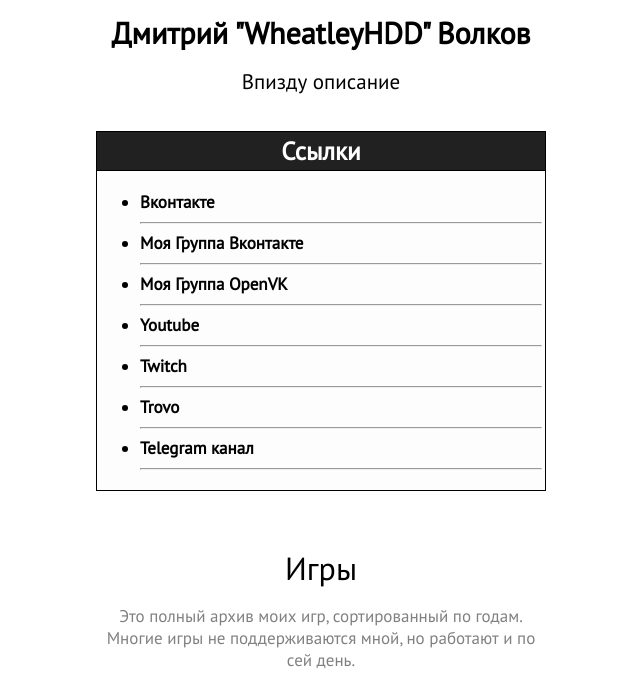
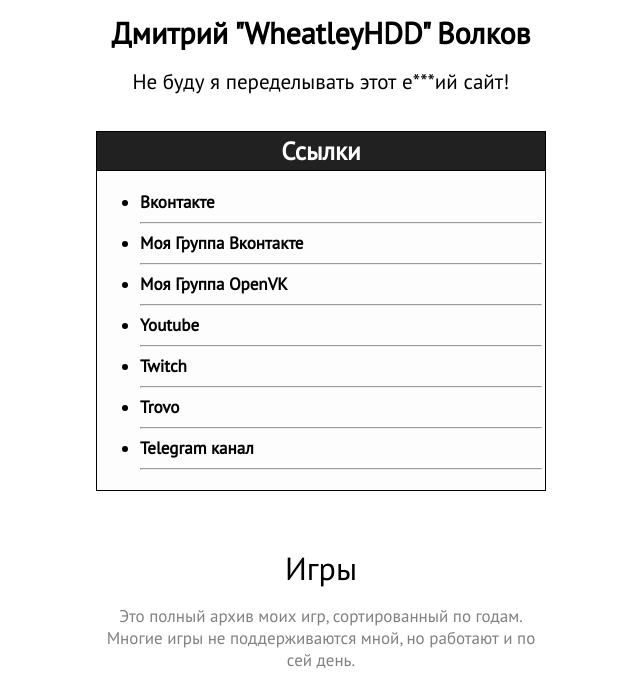
Before and after one commit to WheatleyHDD/wheatleyhdd.github.io, a plain HTML site: page index.html in a window 1280 px wide. Shown: the part 123-800 px from the top of the page, without its empty margins (319-959 px from the left). Drawn offline with Linux system fonts and the light colour scheme.

Commit message:
Update index.html

```diff
--- a/index.html
+++ b/index.html
@@ -68,7 +68,7 @@
  <div class="inf">
    <p><img src="logo.jpg" alt="" width="100px" height="100px" class="round"></p>
    <p><div class="logo">Дмитрий "WheatleyHDD" Волков</div></p>
-   <p><div class="loz">Впизду описание</div></p>
+   <p><div class="loz">Не буду я переделывать этот е***ий сайт!</div></p>
    </div>
 
    <div class="list">
```
